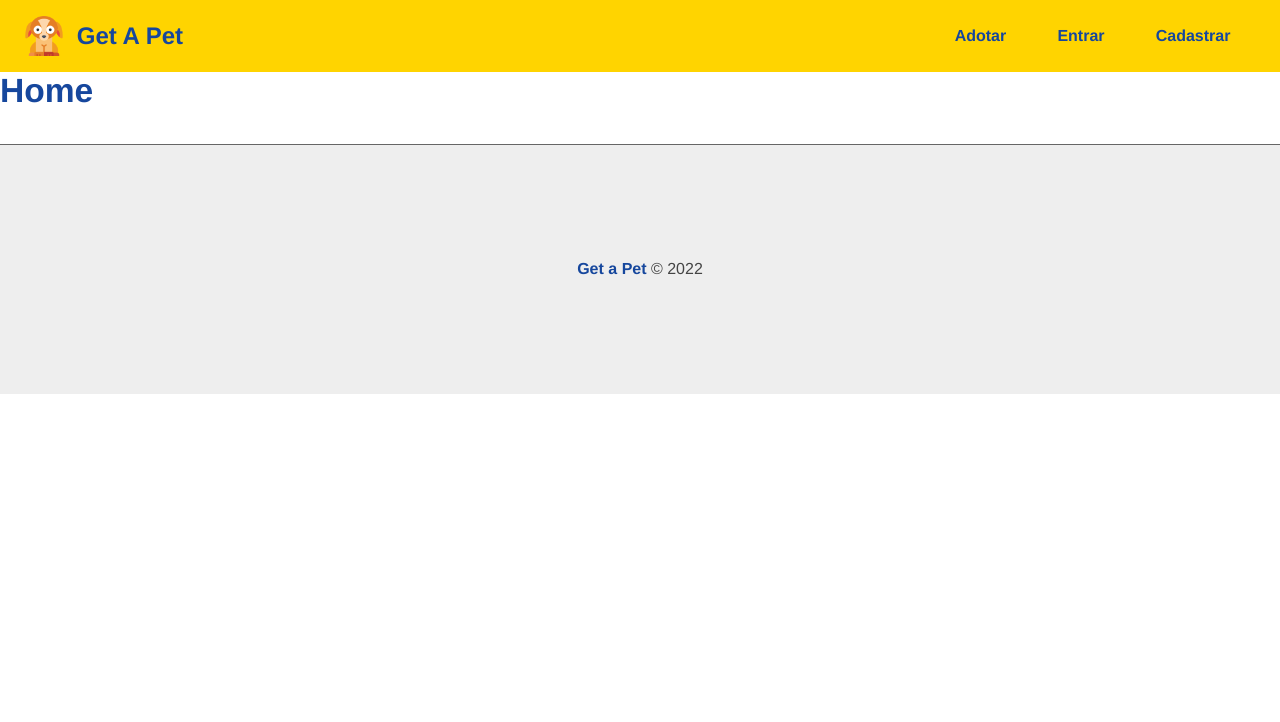
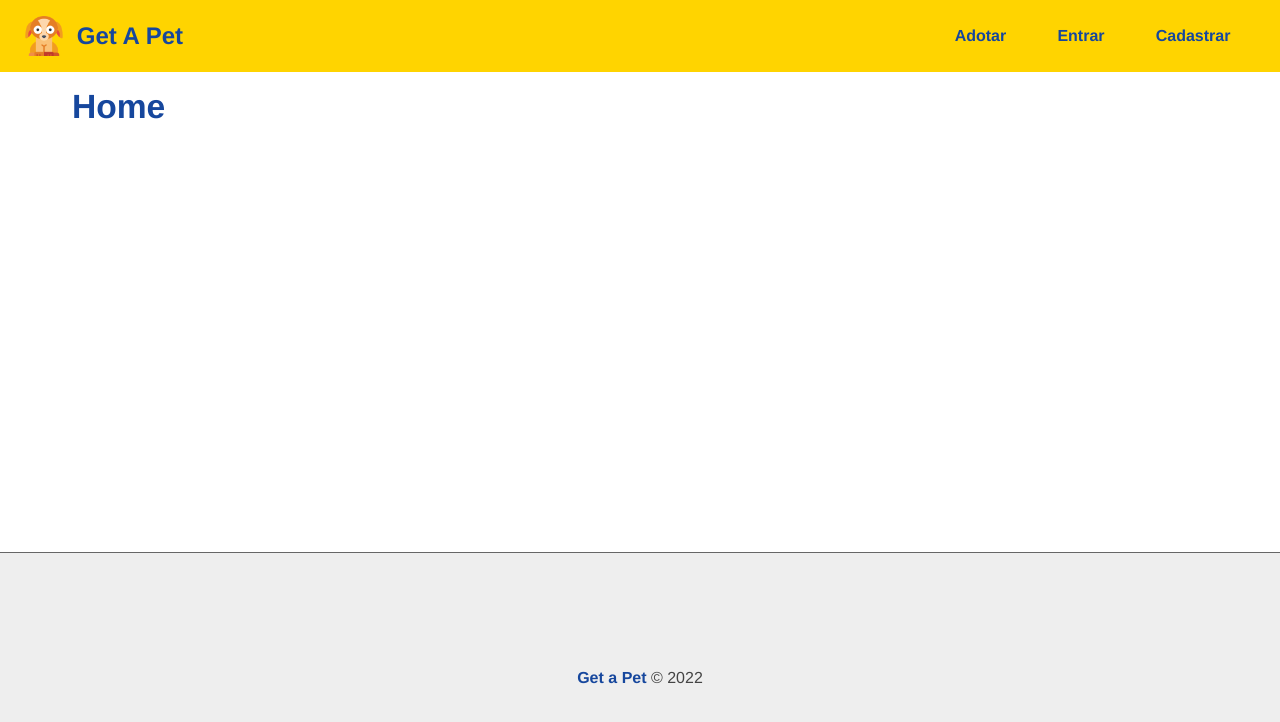
Before and after one commit to bacristiane/Curso-Node.js, a React (Create React App) app in the folder frontend/: page / in a window 1280 px wide. Shown: the top 722 px of the page. Built offline with nearby package versions, Linux system fonts and the light colour scheme.

Commit message:
Criando componente de container

```diff
--- a/frontend/src/App.js
+++ b/frontend/src/App.js
@@ -1,4 +1,5 @@
 import { BrowserRouter as Router, Routes, Route } from 'react-router-dom'
+import Container from './components/layouts/Container'
 
 //pages
 import Login from './components/pages/Auth/Login';
@@ -13,6 +14,7 @@
   return (
     <Router>
       <Navbar />
+      <Container>
       <Routes>
         <Route path="/login" element={<Login />} />
 
@@ -20,6 +22,7 @@
 
         <Route path="/" element={<Home />} />
       </Routes>
+      </Container>
       <Footer />
     </Router>
   )
--- /dev/null
+++ b/frontend/src/components/layouts/Container.js
@@ -0,0 +1,12 @@
+import styles from './Container.module.css'
+function Container({children}) {
+    return (
+        <main className={styles.container}>{children}
+
+        </main>
+
+
+    )
+}
+
+export default Container
--- /dev/null
+++ b/frontend/src/components/layouts/Container.module.css
@@ -0,0 +1,6 @@
+.container{
+    min-height: 60vh;
+    padding: 1em 2em 3em;
+    max-width: 1200px;
+    margin: 0 auto;
+}
```
